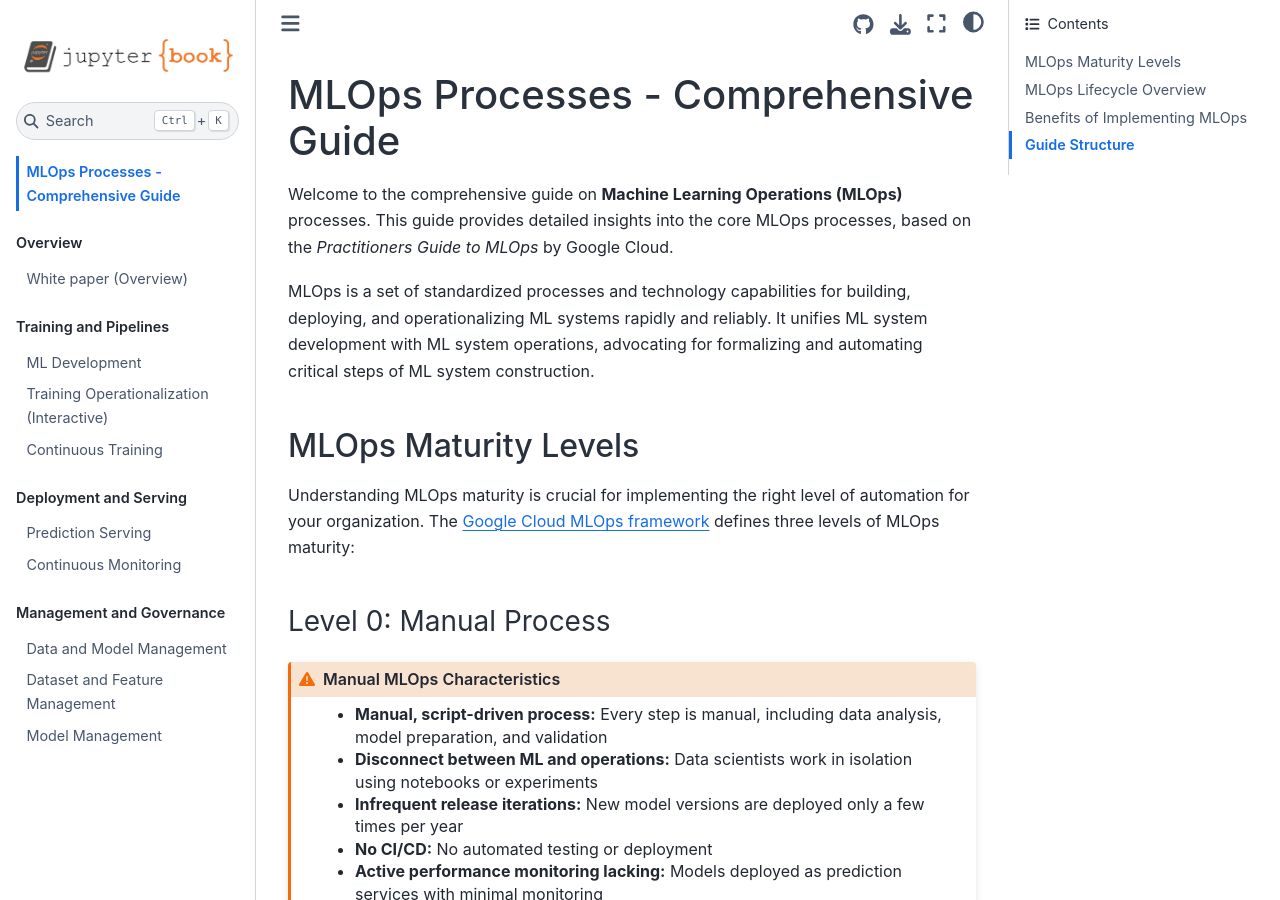
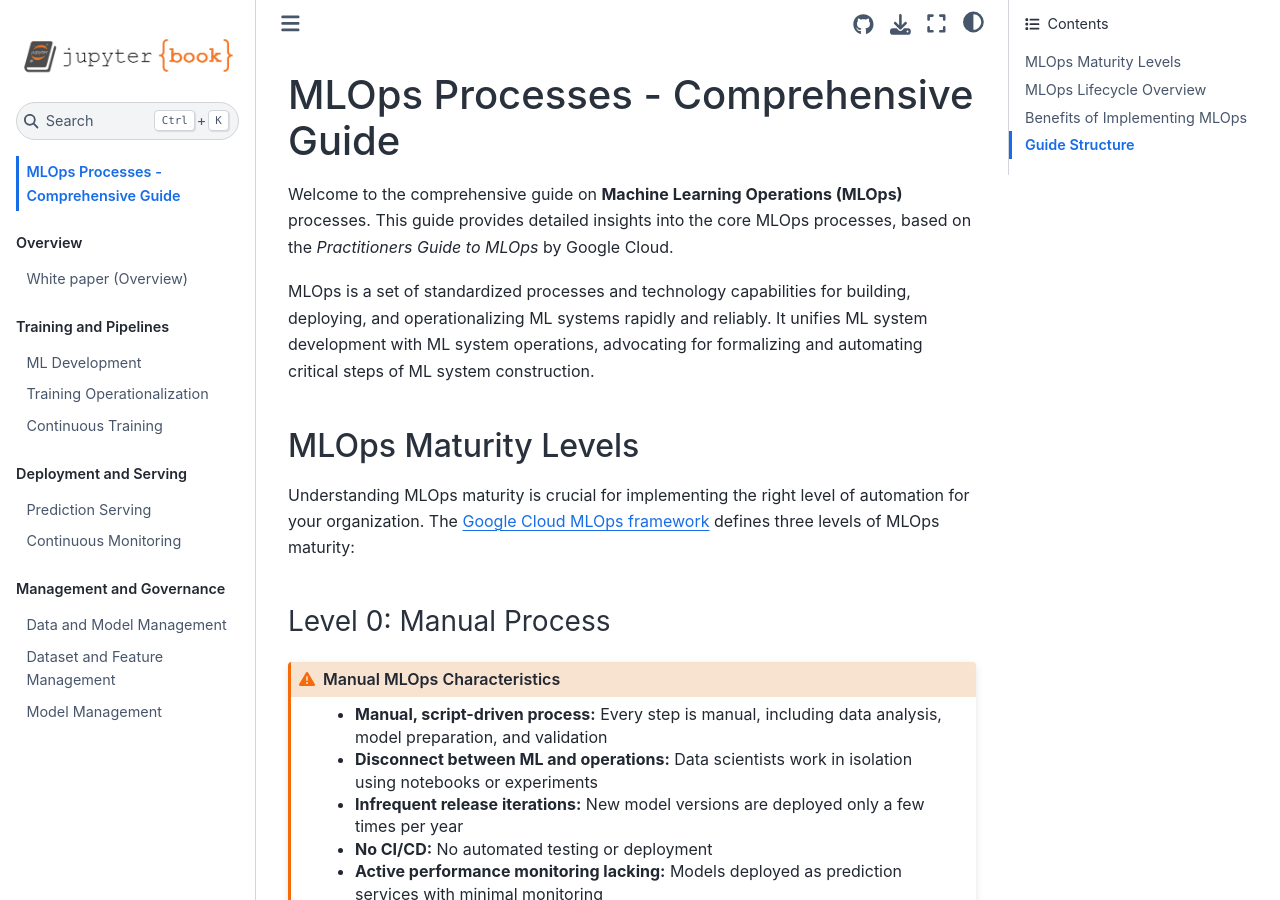
Before and after one commit to YZXBiz/mlops-gcp, a Jupyter Book: the page built from intro.md, in a window 1280 px wide and 900 px high. Built offline with Jupyter Book 1.0.4 settings and Sphinx 7.4.7 and the Sphinx Book theme 1.1.4, drawn with Linux system fonts in a browser that asks for light colours; pages that are not in the unit, such as notebooks, are missing from menus.

Commit message:
Remove title for the interactive training operationalization notebook from the TOC, streamlining the chapter structure.

```diff
--- a/_toc.yml
+++ b/_toc.yml
@@ -10,7 +10,6 @@ parts:
     chapters:
       - file: content/01-ml-development
       - file: content/02-training-operationalization.ipynb
-        title: Training Operationalization (Interactive)
       - file: content/03-continuous-training.ipynb
   - caption: Deployment and Serving
     chapters:
```
